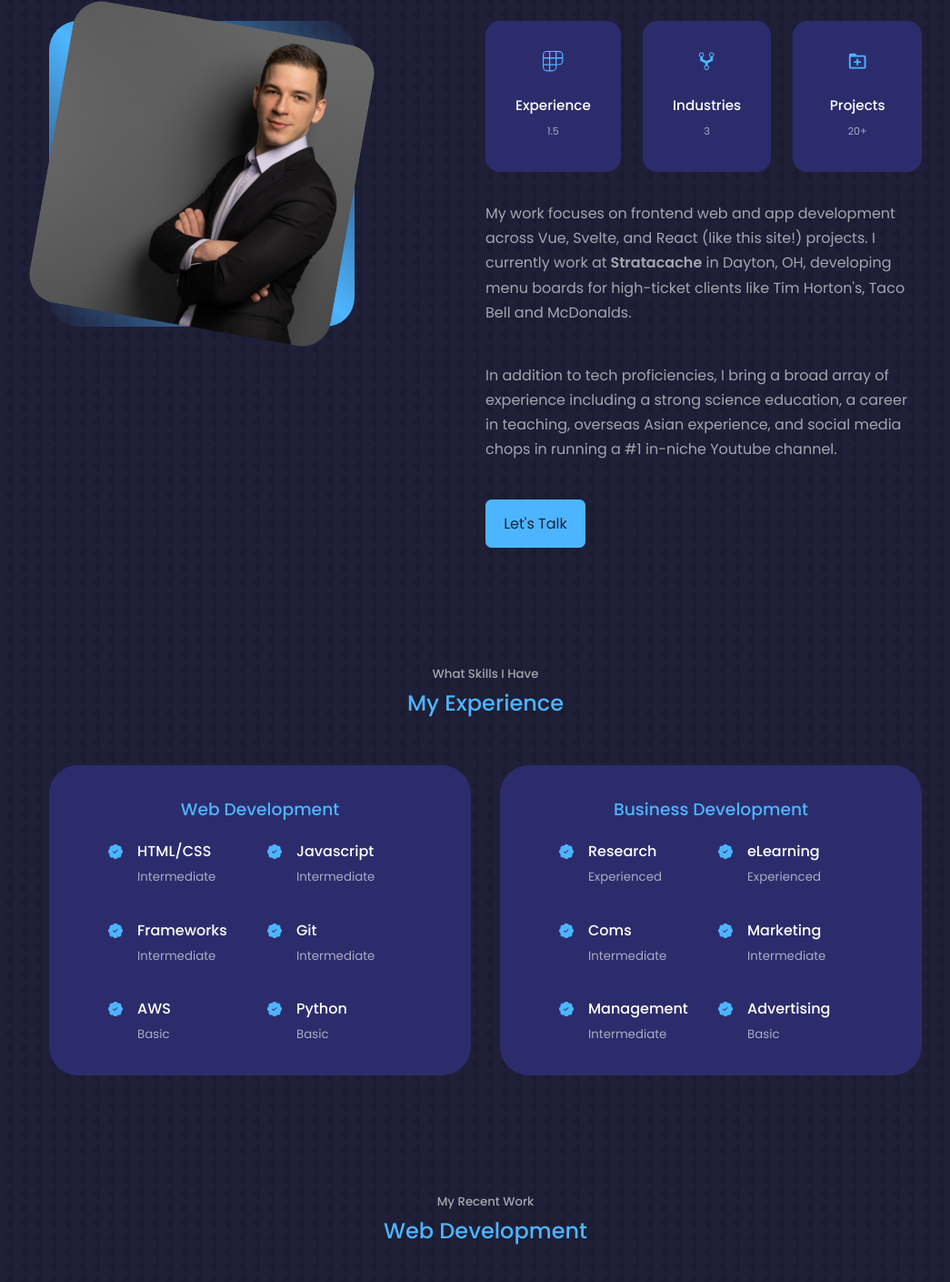
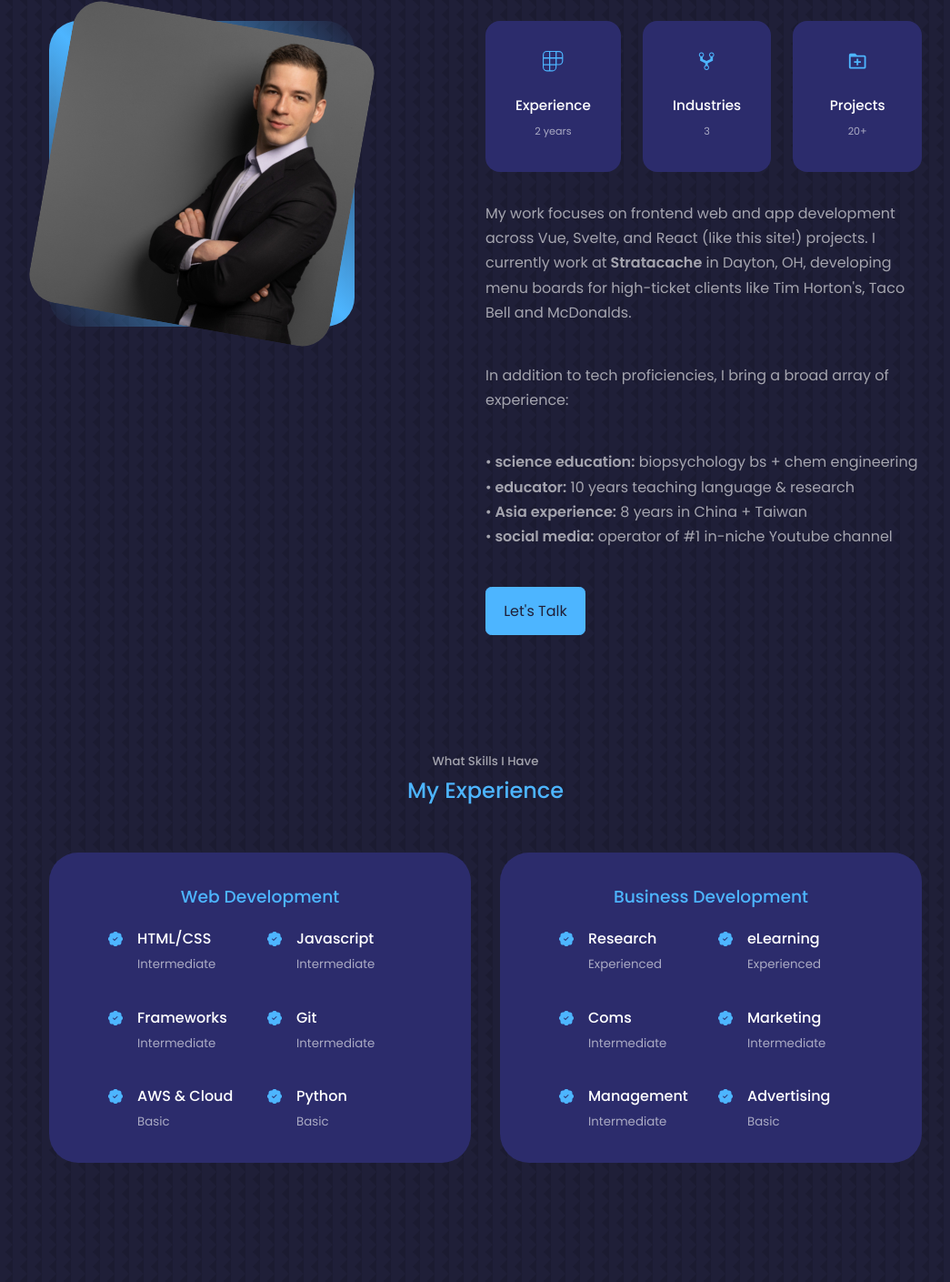
Before and after one commit to xeonstaff/joels-portfolio, a React (Create React App) app: page / in a window 1280 px wide. Shown: the part 1096-2505 px from the top of the page at 91% size, without its empty margins (106-1151 px from the left). Built offline with nearby package versions, Linux system fonts and the light colour scheme.

Commit message:
updated bio seciton and removed unneeded links

```diff
--- a/src/components/about/About.jsx
+++ b/src/components/about/About.jsx
@@ -21,7 +21,7 @@ const About = () => {
             <article className="about__card">
               <SiPolywork className='about__icon' />
               <h5>Experience</h5>
-              <small>1.5</small>
+              <small>2 years</small>
             </article>
             <article className="about__card">
               <IoMdGitNetwork className='about__icon' />
@@ -41,9 +41,13 @@ const About = () => {
             like Tim Horton's, Taco Bell and McDonalds.
           </p>
           <p>
-            In addition to tech proficiencies, I bring a broad array of experience including
-            a strong science education, a career in teaching, overseas Asian experience,
-            and social media chops in running a #1 in-niche Youtube channel.
+          In addition to tech proficiencies, I bring a broad array of experience:
+          </p>
+          <p className="about__content-skills">
+          •<b> science education:</b> biopsychology bs + chem engineering <br />
+          •<b> educator:</b> 10 years teaching language & research<br />
+          •<b> Asia experience:</b> 8 years in China + Taiwan<br />
+          •<b> social media:</b> operator of #1 in-niche Youtube channel<br />
           </p>
           <a href="#contact" className='btn btn-primary'>Let's Talk</a>
         </div>
--- a/src/components/experience/Experience.jsx
+++ b/src/components/experience/Experience.jsx
@@ -43,7 +43,7 @@ const Experience = () => {
             <article className='experience__details'>
               <BsPatchCheckFill className='experience__details-icon' />
               <div>
-                <h4>AWS</h4>
+                <h4>AWS & Cloud</h4>
                 <small className='text-light'>Basic</small>
               </div>
             </article>
--- a/src/components/footer/Footer.jsx
+++ b/src/components/footer/Footer.jsx
@@ -12,7 +12,6 @@ const Footer = () => {
         <li><a href="#">Home</a></li>
         <li><a href="#about">About</a></li>
         <li><a href="#experience">Expeirience</a></li>
-        <li><a href="#services">Services</a></li>
         <li><a href="#portfolio">Portfolio</a></li>
         <li><a href="#testimonials">Testimonials</a></li>
         <li><a href="#contact">Contact</a></li>
```
